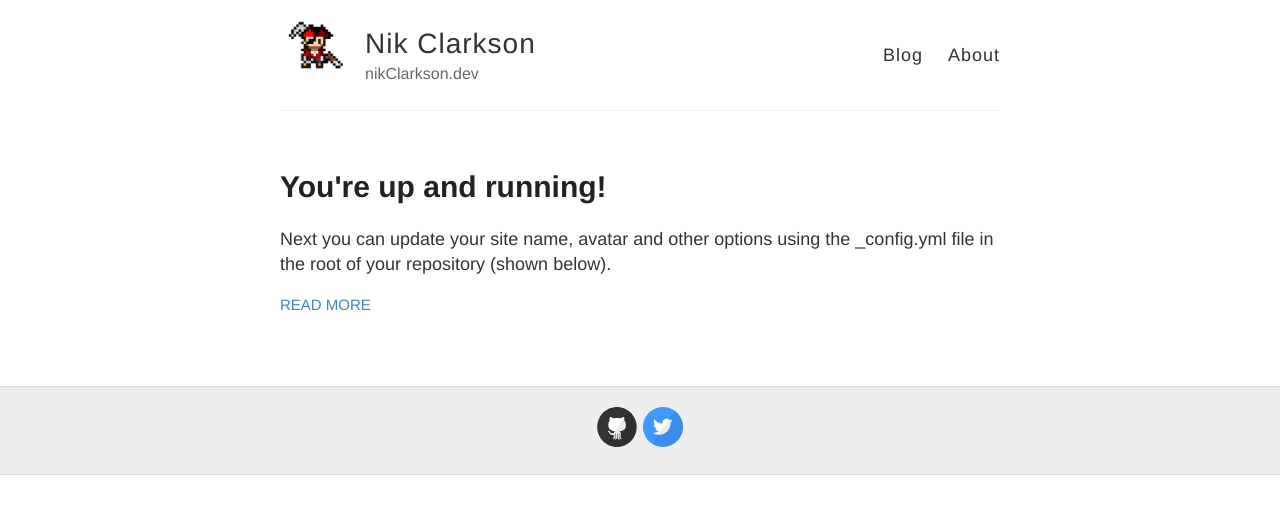
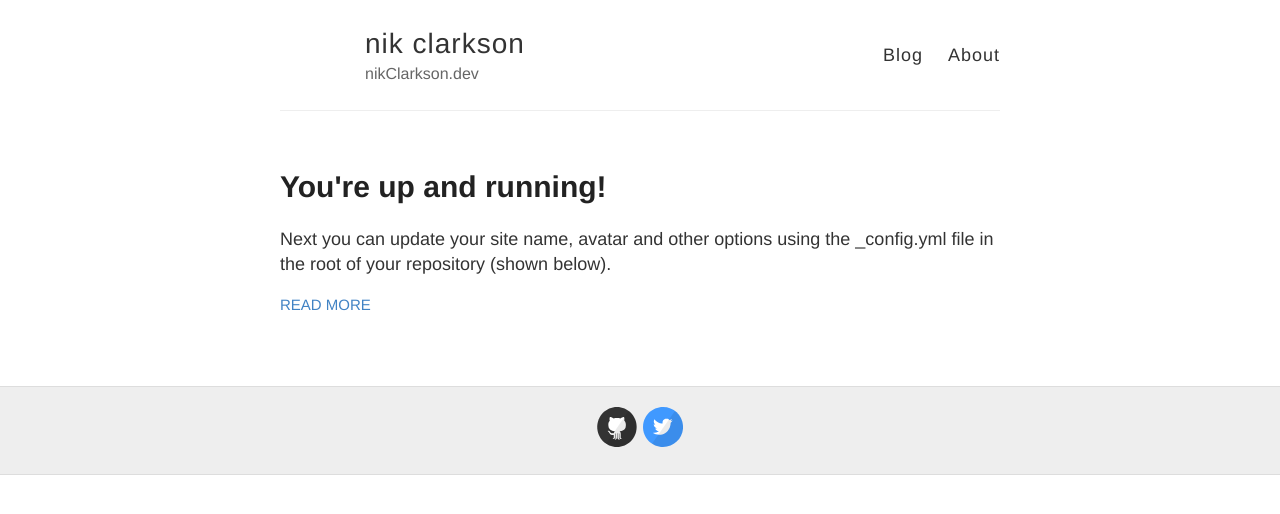
Before and after one commit to nikclarkson/nikclarkson.github.io, a Jekyll site: the page built from index.html, in a window 1280 px wide. Shown: the top 514 px of the page. Built offline with Jekyll 4.4.1, drawn with Linux system fonts in a browser that asks for light colours.

Commit message:
name formatting and no avator for now

```diff
--- a/_config.yml
+++ b/_config.yml
@@ -3,14 +3,14 @@
 #
 
 # Name of your site (displayed in the header)
-name: Nik Clarkson
+name: nik clarkson
 
 # Short bio or description (displayed in the header)
 description: nikClarkson.dev
 
 # URL of your avatar or profile pic (you could use your GitHub profile pic)
 #avatar: https://raw.githubusercontent.com/barryclark/jekyll-now/master/images/jekyll-logo.png
-avatar: https://raw.githubusercontent.com/nikclarkson/nikclarkson.github.io/master/images/pirate.png
+#avatar: https://raw.githubusercontent.com/nikclarkson/nikclarkson.github.io/master/images/pirate.png
 
 #
 # Flags below are optional
```
